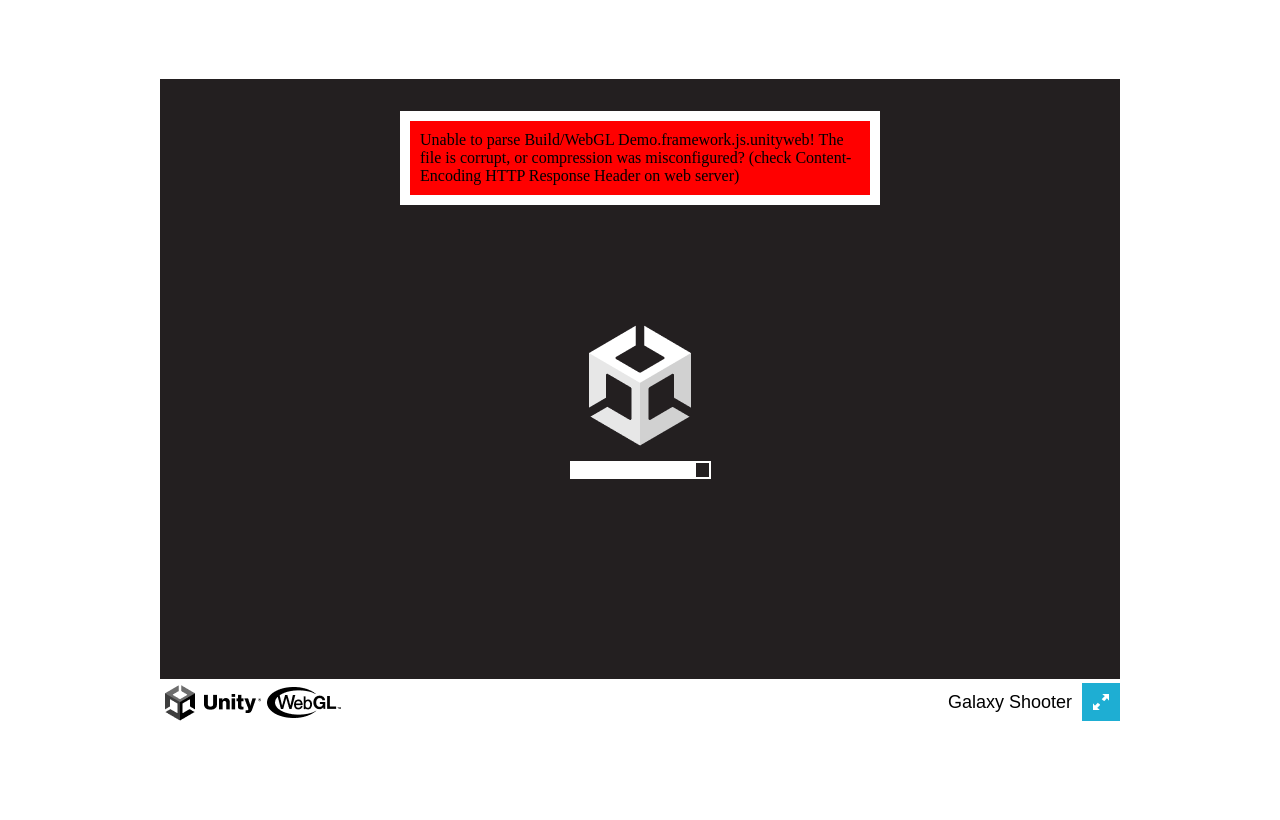
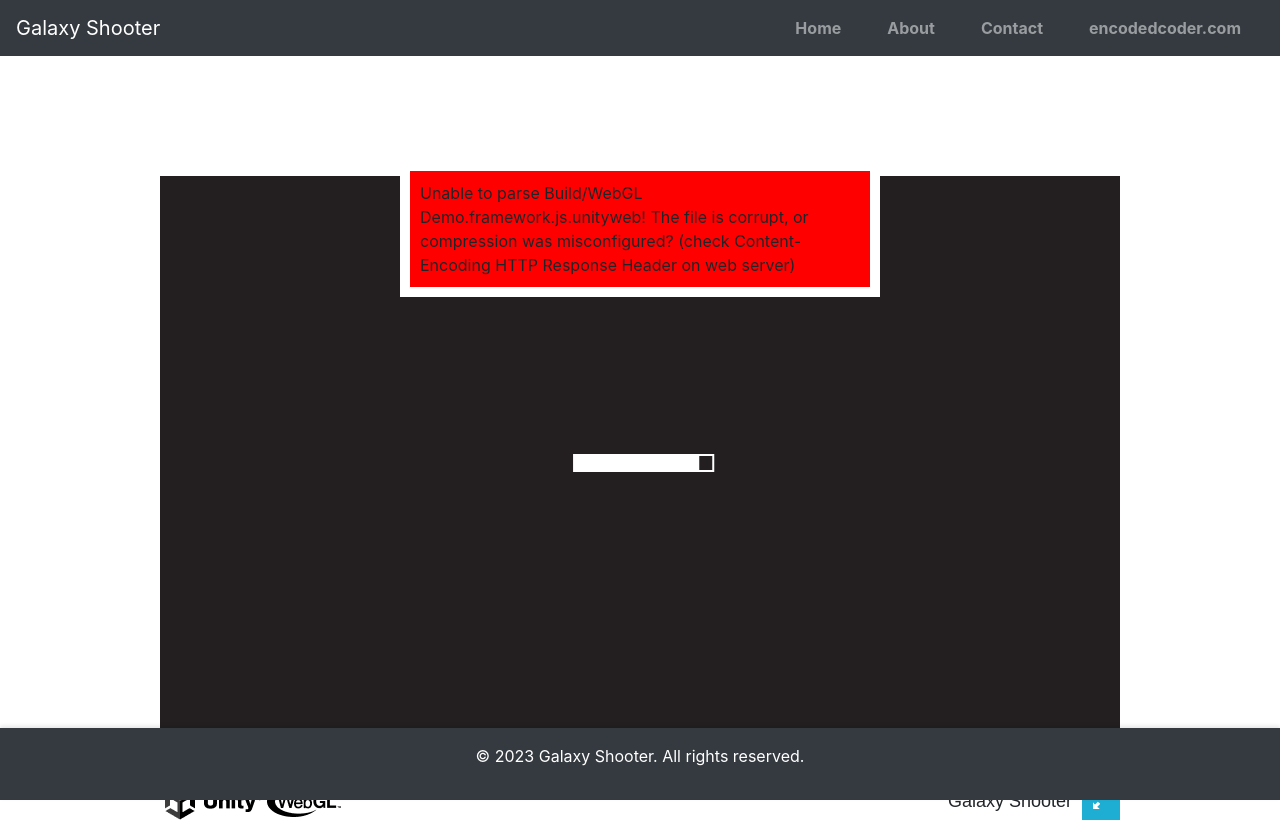
Before and after one commit to encodedCoder/galaxy-shooter-webGL, a plain HTML site: page index.html in a window 1280 px wide. Drawn offline with nearby package versions, Linux system fonts and the light colour scheme; no server answers.

Commit message:
Add Header to index.html

```diff
--- a/TemplateData/style.css
+++ b/TemplateData/style.css
@@ -1,16 +1,150 @@
-body { padding: 0; margin: 0 }
-#unity-container { position: absolute }
-#unity-container.unity-desktop { left: 50%; top: 50%; transform: translate(-50%, -50%) }
-#unity-container.unity-mobile { width: 100%; height: 100% }
-#unity-canvas { background: #231F20 }
-.unity-mobile #unity-canvas { width: 100%; height: 100% }
-#unity-loading-bar { position: absolute; left: 50%; top: 50%; transform: translate(-50%, -50%); display: none }
-#unity-logo { width: 154px; height: 130px; background: url('unity-logo-dark.png') no-repeat center }
-#unity-progress-bar-empty { width: 141px; height: 18px; margin-top: 10px; margin-left: 6.5px; background: url('progress-bar-empty-dark.png') no-repeat center }
-#unity-progress-bar-full { width: 0%; height: 18px; margin-top: 10px; background: url('progress-bar-full-dark.png') no-repeat center }
-#unity-footer { position: relative }
-.unity-mobile #unity-footer { display: none }
-#unity-webgl-logo { float:left; width: 204px; height: 38px; background: url('webgl-logo.png') no-repeat center }
-#unity-build-title { float: right; margin-right: 10px; line-height: 38px; font-family: arial; font-size: 18px }
-#unity-fullscreen-button { float: right; width: 38px; height: 38px; background: url('fullscreen-button.png') no-repeat center }
-#unity-warning { position: absolute; left: 50%; top: 5%; transform: translate(-50%); background: white; padding: 10px; display: none }
+body {
+  padding: 0;
+  margin: 0;
+  font-family: Arial, sans-serif;
+  background-color: #f4f4f4;
+}
+
+header {
+  background-color: #333;
+  color: white;
+  padding: 15px 20px;
+  text-align: center;
+  position: fixed;
+  width: 100%;
+  top: 0;
+  z-index: 1000; /* Ensure the header is on top */
+  box-shadow: 0 2px 4px rgba(0, 0, 0, 0.1);
+}
+
+header nav ul {
+  list-style-type: none;
+  padding: 0;
+  margin: 0;
+}
+
+header nav ul li {
+  display: inline;
+  margin: 0 15px;
+}
+
+header nav ul li a {
+  color: white;
+  text-decoration: none;
+  font-weight: bold;
+}
+
+header nav ul li a:hover {
+  text-decoration: underline;
+}
+
+footer {
+  background-color: #333;
+  color: white;
+  text-align: center;
+  padding: 15px 20px;
+  position: fixed;
+  width: 100%;
+  bottom: 0;
+  box-shadow: 0 -2px 4px rgba(0, 0, 0, 0.1);
+}
+
+#unity-container {
+  position: absolute;
+  top: 80px; /* Adjust to ensure it is below the header */
+  bottom: 60px; /* Adjust to ensure it is above the footer */
+  left: 50%;
+  transform: translateX(-50%);
+}
+
+#unity-container.unity-desktop {
+  width: 960px;
+  height: calc(
+    100% - 140px
+  ); /* Adjust height to account for header and footer */
+}
+
+#unity-container.unity-mobile {
+  width: 100%;
+  height: calc(
+    100% - 140px
+  ); /* Adjust height to account for header and footer */
+}
+
+#unity-canvas {
+  background: #231f20;
+}
+
+.unity-mobile #unity-canvas {
+  width: 100%;
+  height: 100%;
+}
+
+#unity-loading-bar {
+  position: absolute;
+  left: 50%;
+  top: 50%;
+  transform: translate(-50%, -50%);
+  display: none;
+}
+
+#unity-logo {
+  width: 154px;
+  height: 130px;
+  background: url("unity-logo-dark.png") no-repeat center;
+}
+
+#unity-progress-bar-empty {
+  width: 141px;
+  height: 18px;
+  margin-top: 10px;
+  margin-left: 6.5px;
+  background: url("progress-bar-empty-dark.png") no-repeat center;
+}
+
+#unity-progress-bar-full {
+  width: 0%;
+  height: 18px;
+  margin-top: 10px;
+  background: url("progress-bar-full-dark.png") no-repeat center;
+}
+
+#unity-footer {
+  position: relative;
+}
+
+.unity-mobile #unity-footer {
+  display: none;
+}
+
+#unity-webgl-logo {
+  float: left;
+  width: 204px;
+  height: 38px;
+  background: url("webgl-logo.png") no-repeat center;
+}
+
+#unity-build-title {
+  float: right;
+  margin-right: 10px;
+  line-height: 38px;
+  font-family: arial;
+  font-size: 18px;
+}
+
+#unity-fullscreen-button {
+  float: right;
+  width: 38px;
+  height: 38px;
+  background: url("fullscreen-button.png") no-repeat center;
+}
+
+#unity-warning {
+  position: absolute;
+  left: 50%;
+  top: 5%;
+  transform: translate(-50%);
+  background: white;
+  padding: 10px;
+  display: none;
+}
--- a/index.html
+++ b/index.html
@@ -1,28 +1,77 @@
 <!DOCTYPE html>
 <html lang="en-us">
   <head>
-    <meta charset="utf-8">
-    <meta http-equiv="Content-Type" content="text/html; charset=utf-8">
+    <meta charset="utf-8" />
+    <meta http-equiv="Content-Type" content="text/html; charset=utf-8" />
     <title>Unity WebGL Player | Galaxy Shooter</title>
-    <link rel="shortcut icon" href="TemplateData/favicon.ico">
-    <link rel="stylesheet" href="TemplateData/style.css">
+    <link rel="shortcut icon" href="TemplateData/favicon.ico" />
+    <link rel="stylesheet" href="TemplateData/style.css" />
+    <link
+      href="https://stackpath.bootstrapcdn.com/bootstrap/4.5.2/css/bootstrap.min.css"
+      rel="stylesheet"
+    />
   </head>
   <body>
-    <div id="unity-container" class="unity-desktop">
-      <canvas id="unity-canvas" width=960 height=600></canvas>
+    <header>
+      <nav class="navbar navbar-expand-lg navbar-dark bg-dark fixed-top">
+        <a class="navbar-brand" href="#">Galaxy Shooter</a>
+        <button
+          class="navbar-toggler"
+          type="button"
+          data-toggle="collapse"
+          data-target="#navbarNav"
+          aria-controls="navbarNav"
+          aria-expanded="false"
+          aria-label="Toggle navigation"
+        >
+          <span class="navbar-toggler-icon"></span>
+        </button>
+        <div class="collapse navbar-collapse" id="navbarNav">
+          <ul class="navbar-nav ml-auto">
+            <li class="nav-item">
+              <a class="nav-link" href="#">Home</a>
+            </li>
+            <li class="nav-item">
+              <a class="nav-link" href="#">About</a>
+            </li>
+            <li class="nav-item">
+              <a class="nav-link" href="#">Contact</a>
+            </li>
+            <li class="nav-item">
+              <a
+                class="nav-link"
+                href="https://encodedcoder.com"
+                target="_blank"
+                >encodedcoder.com</a
+              >
+            </li>
+          </ul>
+        </div>
+      </nav>
+    </header>
+
+    <div id="unity-container" class="unity-desktop mt-5 pt-5">
+      <canvas id="unity-canvas" width="960" height="600"></canvas>
       <div id="unity-loading-bar">
-        <div id="unity-logo"></div>
         <div id="unity-progress-bar-empty">
           <div id="unity-progress-bar-full"></div>
         </div>
       </div>
-      <div id="unity-warning"> </div>
+      <div id="unity-warning"></div>
       <div id="unity-footer">
         <div id="unity-webgl-logo"></div>
         <div id="unity-fullscreen-button"></div>
         <div id="unity-build-title">Galaxy Shooter</div>
       </div>
     </div>
+
+    <footer class="bg-dark text-white text-center py-3">
+      <p>&copy; 2023 Galaxy Shooter. All rights reserved.</p>
+    </footer>
+
+    <script src="https://code.jquery.com/jquery-3.5.1.slim.min.js"></script>
+    <script src="https://cdn.jsdelivr.net/npm/@popperjs/core@2.5.4/dist/umd/popper.min.js"></script>
+    <script src="https://stackpath.bootstrapcdn.com/bootstrap/4.5.2/js/bootstrap.min.js"></script>
     <script>
       var container = document.querySelector("#unity-container");
       var canvas = document.querySelector("#unity-canvas");
@@ -39,15 +88,18 @@
       // user.
       function unityShowBanner(msg, type) {
         function updateBannerVisibility() {
-          warningBanner.style.display = warningBanner.children.length ? 'block' : 'none';
+          warningBanner.style.display = warningBanner.children.length
+            ? "block"
+            : "none";
         }
-        var div = document.createElement('div');
+        var div = document.createElement("div");
         div.innerHTML = msg;
         warningBanner.appendChild(div);
-        if (type == 'error') div.style = 'background: red; padding: 10px;';
+        if (type == "error") div.style = "background: red; padding: 10px;";
         else {
-          if (type == 'warning') div.style = 'background: yellow; padding: 10px;';
-          setTimeout(function() {
+          if (type == "warning")
+            div.style = "background: yellow; padding: 10px;";
+          setTimeout(function () {
             warningBanner.removeChild(div);
             updateBannerVisibility();
           }, 5000);
@@ -78,10 +130,11 @@
       if (/iPhone|iPad|iPod|Android/i.test(navigator.userAgent)) {
         // Mobile device style: fill the whole browser client area with the game canvas:
 
-        var meta = document.createElement('meta');
-        meta.name = 'viewport';
-        meta.content = 'width=device-width, height=device-height, initial-scale=1.0, user-scalable=no, shrink-to-fit=yes';
-        document.getElementsByTagName('head')[0].appendChild(meta);
+        var meta = document.createElement("meta");
+        meta.name = "viewport";
+        meta.content =
+          "width=device-width, height=device-height, initial-scale=1.0, user-scalable=no, shrink-to-fit=yes";
+        document.getElementsByTagName("head")[0].appendChild(meta);
         container.className = "unity-mobile";
         canvas.className = "unity-mobile";
 
@@ -89,7 +142,7 @@
         // performance, uncomment the following line:
         // config.devicePixelRatio = 1;
 
-        unityShowBanner('WebGL builds are not supported on mobile devices.');
+        unityShowBanner("WebGL builds are not supported on mobile devices.");
       } else {
         // Desktop style: Render the game canvas in a window that can be maximized to fullscreen:
 
@@ -104,12 +157,14 @@
       script.onload = () => {
         createUnityInstance(canvas, config, (progress) => {
           progressBarFull.style.width = 100 * progress + "%";
-        }).then((unityInstance) => {
+        })
+          .then((unityInstance) => {
             loadingBar.style.display = "none";
             fullscreenButton.onclick = () => {
               unityInstance.SetFullscreen(1);
             };
-        }).catch((message) => {
+          })
+          .catch((message) => {
             alert(message);
           });
       };
```
Lines whose indentation alone changed are shown as unchanged.
